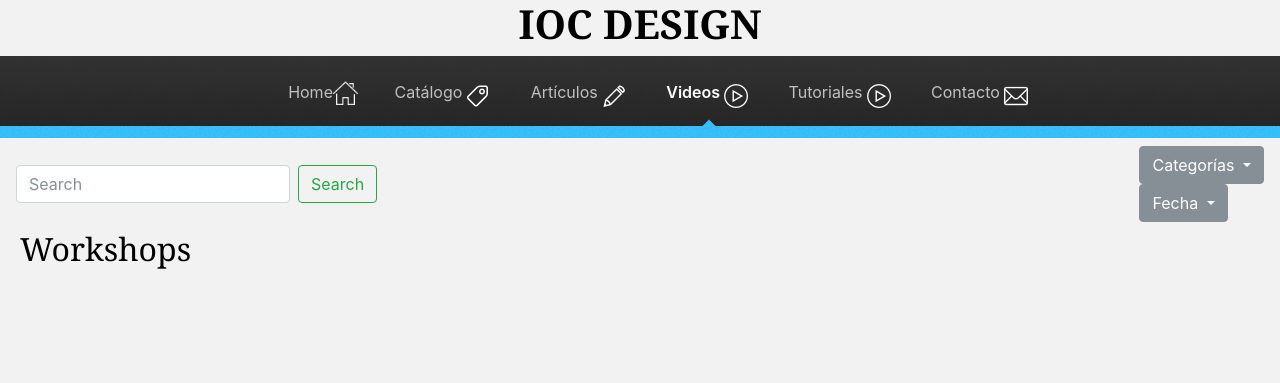
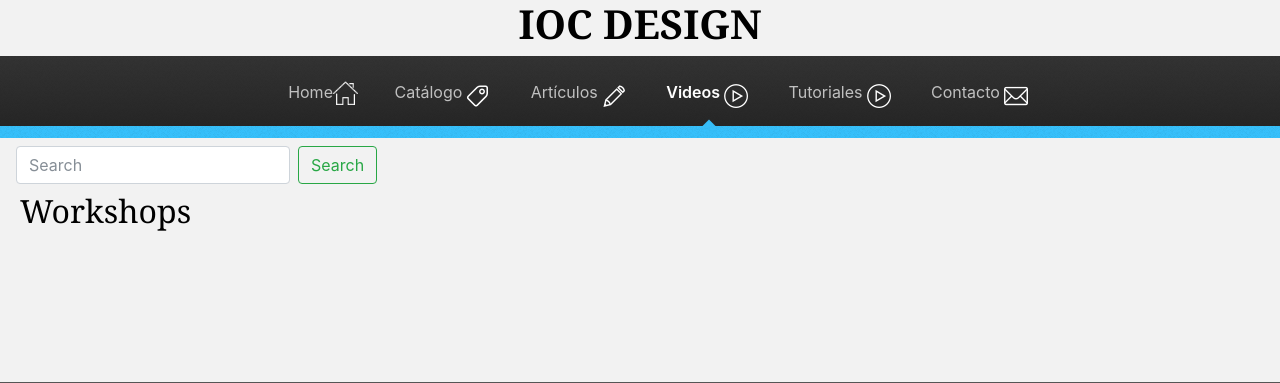
Before and after one commit to Yeyooo/IOCDesign, a PHP site: page /videos.php in a window 1280 px wide. Shown: the top 383 px of the page. Run offline with PHP 8.4, Linux system fonts and the light colour scheme; data that the repository does not hold is empty; some libraries are stand-ins or nearby versions.

Commit message:
ultimos cambios

```diff
--- a/getContentCatalogo.php
+++ b/getContentCatalogo.php
@@ -26,7 +26,7 @@
                       </tr>
                       <tr>
                         <center>
-                        <img src='Productos/".$fila['nombre'].".jpg' id=img_modal width='450' height='450'>
+                        <img src='Productos/".$fila['url']."' id=img_modal width='450' height='450'>
                         </center>
                       </tr>
                       <tr>
--- a/videos.php
+++ b/videos.php
@@ -74,27 +74,9 @@ function cantidadVideos($conn){
           <button class="btn btn-outline-success my-2 my-sm-0" type="submit">Search</button>
         </form>
         <div>
-        <div class="dropdown">
-          <button class="btn btn-secondary dropdown-toggle" type="button" id="dropdownMenuButton" data-toggle="dropdown" aria-haspopup="true" aria-expanded="false">
-            Categorías
-          </button>
-          <div class="dropdown-menu" aria-labelledby="dropdownMenuButton">
-            <a class="dropdown-item" href="#">Categoría 1</a>
-            <a class="dropdown-item" href="#">Categoría 2</a>
-            <a class="dropdown-item" href="#">Categoría 3</a>
-          </div>
-        </div>
 
-        <div class="dropdown">
-          <button class="btn btn-secondary dropdown-toggle" type="button" id="dropdownMenuButton" data-toggle="dropdown" aria-haspopup="true" aria-expanded="false">
-            Fecha
-          </button>
-          <div class="dropdown-menu" aria-labelledby="dropdownMenuButton">
-            <a class="dropdown-item" href="#">Categoría 1</a>
-            <a class="dropdown-item" href="#">Categoría 2</a>
-            <a class="dropdown-item" href="#">Categoría 3</a>
-          </div>
-        </div>
+
+
         </div>
 
       </nav>
```
Also changed, not shown: catalogo.php (+10 -1 lines), tutoriales.php (+0 -20 lines).
